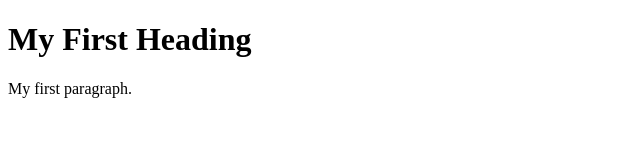
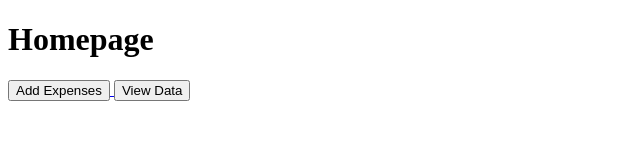
Before and after one commit to mariakeerthi/spending-tracker, a plain HTML site: page index.html in a window 1280 px wide. Shown: the whole page, without its empty margins (0-640 px from the left). Drawn offline with Linux system fonts and the light colour scheme.

Commit message:
added subpages

```diff
--- a/index.html
+++ b/index.html
@@ -2,9 +2,15 @@
 <html>
 <body>
 
-<h1>My First Heading</h1>
+<h1>Homepage</h1>
 
-<p>My first paragraph.</p>
+<a href="form.html">
+    <button>Add Expenses</button>
+</a>
+
+<a href="data.html">
+    <button>View Data</button>
+</a>
 
 </body>
 </html>
```
Also changed, not shown: data.html (added, +13 -0 lines), form.html (added, +13 -0 lines).
